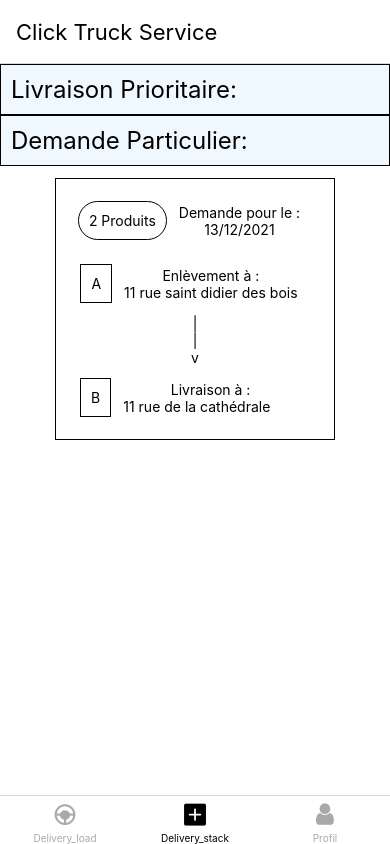
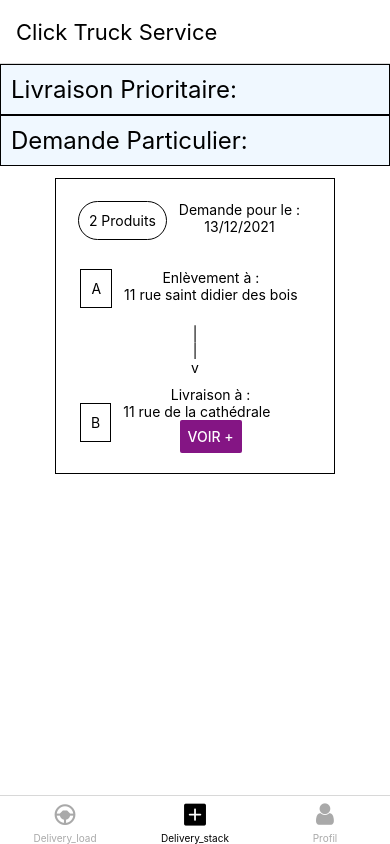
Before and after one commit to JoK3R59/CtsAppLivreur, a React Native app: screen /Delivery_stack in a window 390 px wide. Built offline with nearby package versions, Linux system fonts and the light colour scheme.

Commit message:
V0.0.1
Mise en place de l'affichage de demande de livraison (simple et détaillé)

```diff
--- a/App.js
+++ b/App.js
@@ -8,8 +8,10 @@ import { FontAwesome, MaterialCommunityIcons, AntDesign } from '@expo/vector-ico
 
 import _Title from './src/_shared/_Title.js';
 
+import DstackNav from './src/navigation/DstackNav.js';
+
 import DeliveryLoad from './src/component/DeliveryLoad.js';
-import DeliveryStack from './src/component/DeliveryStack.js';
+import HomeDelivery from './src/component/HomeDelivery';
 import Profil from './src/component/Profil.js';
 
 // const Stack = createNativeStackNavigator();
@@ -48,7 +50,7 @@ const App = () => {
         <Tabs.Screen name="Delivery_load" component={DeliveryLoad}
         options={{ headerTitle: (props) => <_Title {...props} /> }}/>
 
-        <Tabs.Screen name="Delivery_stack" component={DeliveryStack}
+        <Tabs.Screen name="Delivery_stack" component={DstackNav}
         options={{ headerTitle: (props) => <_Title {...props} /> }}/>
 
         <Tabs.Screen name="Profil" component={Profil}
--- a/package.json
+++ b/package.json
@@ -11,11 +11,14 @@
     "@react-navigation/bottom-tabs": "^6.0.9",
     "@react-navigation/native": "^6.0.6",
     "@react-navigation/native-stack": "^6.2.5",
+    "@react-navigation/stack": "^6.0.11",
     "expo": "~42.0.1",
+    "expo-font": "~9.2.1",
     "expo-status-bar": "~1.0.4",
     "react": "16.13.1",
     "react-dom": "16.13.1",
     "react-native": "https://github.com/expo/react-native/archive/sdk-42.0.0.tar.gz",
+    "react-native-gesture-handler": "~1.10.2",
     "react-native-safe-area-context": "3.2.0",
     "react-native-screens": "~3.4.0",
     "react-native-web": "~0.13.12"
--- a/src/_shared/_DeliveryBox.js
+++ b/src/_shared/_DeliveryBox.js
@@ -1,7 +1,6 @@
 import React from 'react';
-import { StyleSheet, Text, View } from 'react-native';
-
-const DeliveryBox = () => {
+import { StyleSheet, Text, View, Button } from 'react-native';
+const _DeliveryBox = ({navigation}) => {
     return (
         <View style = {[styles.box, { flexDirection : "column" }]}>
             <View style = {[styles.content, { flexDirection : "row" }]}>
@@ -54,7 +53,16 @@ const DeliveryBox = () => {
                     <Text>Livraison à :</Text>
 
                     <Text>11 rue de la cathédrale       </Text>
+
+                    <Button
+                        onPress={ () => {
+                        navigation.navigate('Delivery_screen')
+                        }}
+                        title="voir +"
+                        color="#841584"
+                    />
                 </View>
+
             </View>
         </View>
     )
@@ -76,7 +84,8 @@ const styles = StyleSheet.create ({
     content: {
         alignItems: 'center',
         justifyContent: 'center',
-        paddingHorizontal: 12
+        paddingHorizontal: 12,
+        marginBottom: 5
     },
     produit:{
         marginVertical: 12,
@@ -86,4 +95,4 @@ const styles = StyleSheet.create ({
     }
 });
 
-export default DeliveryBox;
+export default _DeliveryBox;
--- /dev/null
+++ b/src/_shared/_ProductBox.js
@@ -0,0 +1,92 @@
+import React from 'react';
+import { View, Text, StyleSheet,Button} from 'react-native';
+
+const _ProductBox = (props) => {
+
+    return (
+
+        <View style = {[styles.container, { flexDirection : "column" }]}>
+            <View style = {[styles.header, { flexDirection : "row" }]}>
+
+                <View style = { styles.product_order}>
+                    <Text>1</Text>
+                </View>
+                <View>
+                    <Text style = { styles.title}>Cannapé d'angle</Text>
+                </View>
+
+            </View >
+            <View style = {[styles.content, { flexDirection : "row" }]}>
+                <View style = { styles.property}><Text style = { styles.text}>H1.50m L90cm P20cm</Text></View>
+                <View style = { styles.property}><Text style = { styles.text}>64 Kg</Text></View>
+            </View>
+            <View style = {[styles.bottom, { flexDirection : "row" }]}>
+                <View style = { styles.tab}/>
+                <View  style = {[styles.bottom, { flexDirection : "column" }]}>
+                    <Text>Enlèvement à :</Text>
+                    <Text>11 rue saint didier des bois</Text>
+                </View>
+
+
+            </View >
+        </View>
+    )
+};
+
+const styles = StyleSheet.create ({
+    container: {
+        // flex: 1,
+        // justifyContent: 'center',
+        // // flexDirection: 'row',
+        // alignItems: 'center',
+        // padding: 12,
+        // marginLeft: -18,
+        // // marginTop: -18,
+        // // marginBottom: -38,
+        // // backgroundColor: 'red'
+        // borderWidth: 2
+        backgroundColor: 'grey'
+    },
+    tab: {
+        width:5,
+        backgroundColor: 'grey'
+    },
+    bottom: {
+        backgroundColor: 'white',
+        marginTop: 5
+    },
+    font: {
+        fontSize: 22,
+    },
+    header:{
+        backgroundColor: 'grey'
+    },
+    content: {
+        backgroundColor: 'grey'
+    },
+    property: {
+        marginLeft: 45,
+        backgroundColor: 'white',
+    },
+    text: {
+        fontSize: 20
+    },
+    title: {
+        fontSize: 20,
+        paddingLeft: 5
+    },
+    number : {
+        fontSize: 5
+    },
+    product_order:{
+        borderRadius: 100,
+        borderWidth: 0.5,
+        width: 40,
+        height: 40,
+        backgroundColor: 'white',
+        alignItems: 'center',
+        paddingTop: 10
+    }
+});
+
+export default _ProductBox;
--- /dev/null
+++ b/src/component/DeliveryScreen.js
@@ -0,0 +1,120 @@
+import React from 'react';
+import { View, Text, StyleSheet } from 'react-native';
+
+import _ProductBox from '../_shared/_ProductBox';
+
+const DeliveryScreen = ({navigation}) => {
+
+    return (
+
+        <View style = { styles.header }>
+            <View style = {[styles.box, { flexDirection : "column" }]}>
+                <View style = {[styles.content, { flexDirection : "row" }]}>
+                    <View style = {[styles.content, { flexDirection : "column" }]}>
+                        <Text>Demande pour le :</Text>
+                        <Text>13/12/2021</Text>
+                        <Text>_________________</Text>
+                    </View>
+                </View>
+
+            </View>
+            <_ProductBox />
+            <View style = {[styles.bottom, { flexDirection : "row" }]}>
+                <View style = { styles.tab}/>
+                <View  style = {[styles.bottom, { flexDirection : "column" }]}>
+                    <Text>livraison à :</Text>
+                    <Text>11 rue saint didier des bois</Text>
+                </View>
+            </View >
+            <View style = {[styles.list_Sproperty, { flexDirection : "column" }]}>
+                <View style = {[styles.bottom, { flexDirection : "row" }]}>
+                    <View style = {styles.circle_property}/>
+                    <Text>fragile</Text>
+                </View>
+                <View style = {[styles.bottom, { flexDirection : "row" }]}>
+                    <View style = {styles.circle_property}/>
+                    <Text>récéption en main propre</Text>
+                </View>
+                <View style = {[styles.bottom, { flexDirection : "row" }]}>
+                    <View style = {styles.circle_property}/>
+                    <Text>hayon</Text>
+                </View>
+            </View>
+            <View style = {[styles.bottom, { flexDirection : "column" }]}>
+                <Text style = {styles.Title_spe_client}>Notes du clients</Text>
+                <View style = {styles.notes_box}>
+                    <Text>Sonner à la porte</Text>
+                </View>
+            </View>
+        </View>
+    )
+};
+
+const styles = StyleSheet.create ({
+    header: {
+        width: '100%',
+        backgroundColor: `#f0f8ff`,
+        fontSize: 24
+    },
+    box: {
+        marginVertical: 12,
+    },
+    content: {
+        alignItems: 'center',
+        justifyContent: 'center',
+    },
+    container: {
+        // flex: 1,
+        // justifyContent: 'center',
+        // // flexDirection: 'row',
+        // alignItems: 'center',
+        // padding: 12,
+        // marginLeft: -18,
+        // // marginTop: -18,
+        // // marginBottom: -38,
+        // // backgroundColor: 'red'
+        // borderWidth: 2
+        backgroundColor: 'grey'
+    },
+    tab: {
+        width:5,
+        backgroundColor: 'grey'
+    },
+    bottom: {
+        backgroundColor: 'white',
+        marginTop: 5
+    },
+    button:{
+        width: 80,
+        alignItems: 'center'
+
+    },
+    list_Sproperty:{
+        marginTop: 15,
+        backgroundColor: 'white'
+    },
+    circle_property:{
+        borderRadius: 100,
+        borderWidth: 0.5,
+        width: 5,
+        height: 5,
+        backgroundColor: 'blue',
+        alignItems: 'center',
+        paddingTop: 10,
+        marginLeft: 15
+    },
+    Title_spe_client: {
+        marginLeft: 5,
+        fontSize: 15,
+    },
+    notes_box:{
+        borderRadius: 5,
+        borderWidth: 1,
+        borderColor: 'black',
+        width: '90%',
+        height: 50,
+        marginLeft: 5,
+    }
+});
+
+export default DeliveryScreen;
--- a/src/component/DeliveryStack.js
+++ b/src/component/HomeDelivery.js
@@ -1,7 +1,7 @@
 import React from 'react';
-import { View, Text, StyleSheet } from 'react-native';
-import DeliveryBox from '../_shared/_DeliveryBox';
-const DeliveryStack = ( props ) => {
+import { View, Text, StyleSheet} from 'react-native';
+import _DeliveryBox from '../_shared/_DeliveryBox';
+const HomeDelivery = ( {navigation} ) => {
 
     return (
 
@@ -13,7 +13,7 @@ const DeliveryStack = ( props ) => {
             <Text style = { styles.header }>
                 Demande Particulier:
             </Text>
-            <DeliveryBox />
+            <_DeliveryBox navigation = {navigation}/>
         </View>
     )
 };
@@ -35,4 +35,4 @@ const styles = StyleSheet.create ({
     }
 });
 
-export default DeliveryStack;
+export default HomeDelivery;
--- /dev/null
+++ b/src/navigation/DstackNav.js
@@ -0,0 +1,22 @@
+import React from "react";
+import { createStackNavigator } from '@react-navigation/stack';
+
+import HomeDelivery from '../component/HomeDelivery';
+import DeliveryScreen from '../component/DeliveryScreen';
+
+
+const Stack = createStackNavigator();
+
+function DstackNav() {
+    return (
+        <Stack.Navigator>
+
+            <Stack.Screen options = {{ headerShown: false }}
+             name = 'Dstack' component = { HomeDelivery }
+            />
+
+            <Stack.Screen name = 'Delivery_screen' component = { DeliveryScreen } />
+        </Stack.Navigator>
+    )
+};
+export default DstackNav;
```
Also changed, not shown: src/component/DeliveryVu.js (deleted), 1 other file (tests, documents, lock files or other folders).
